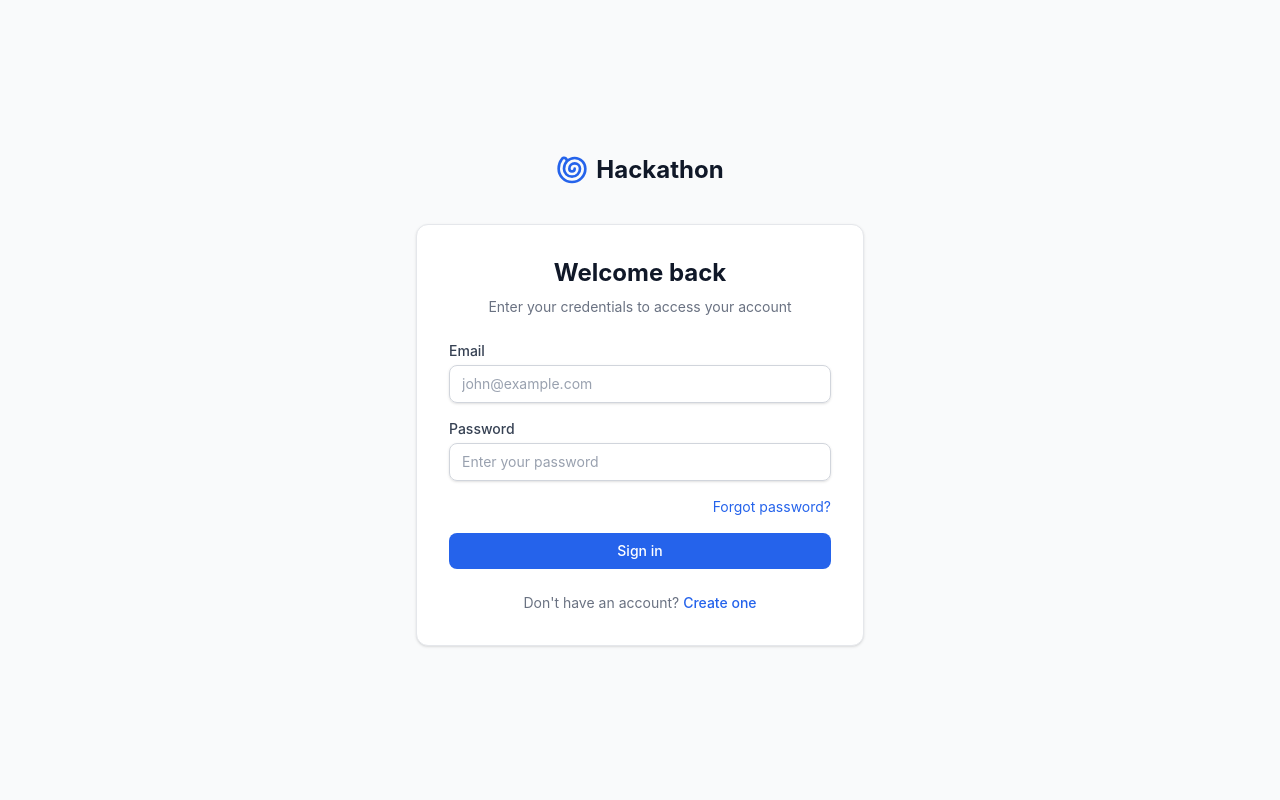
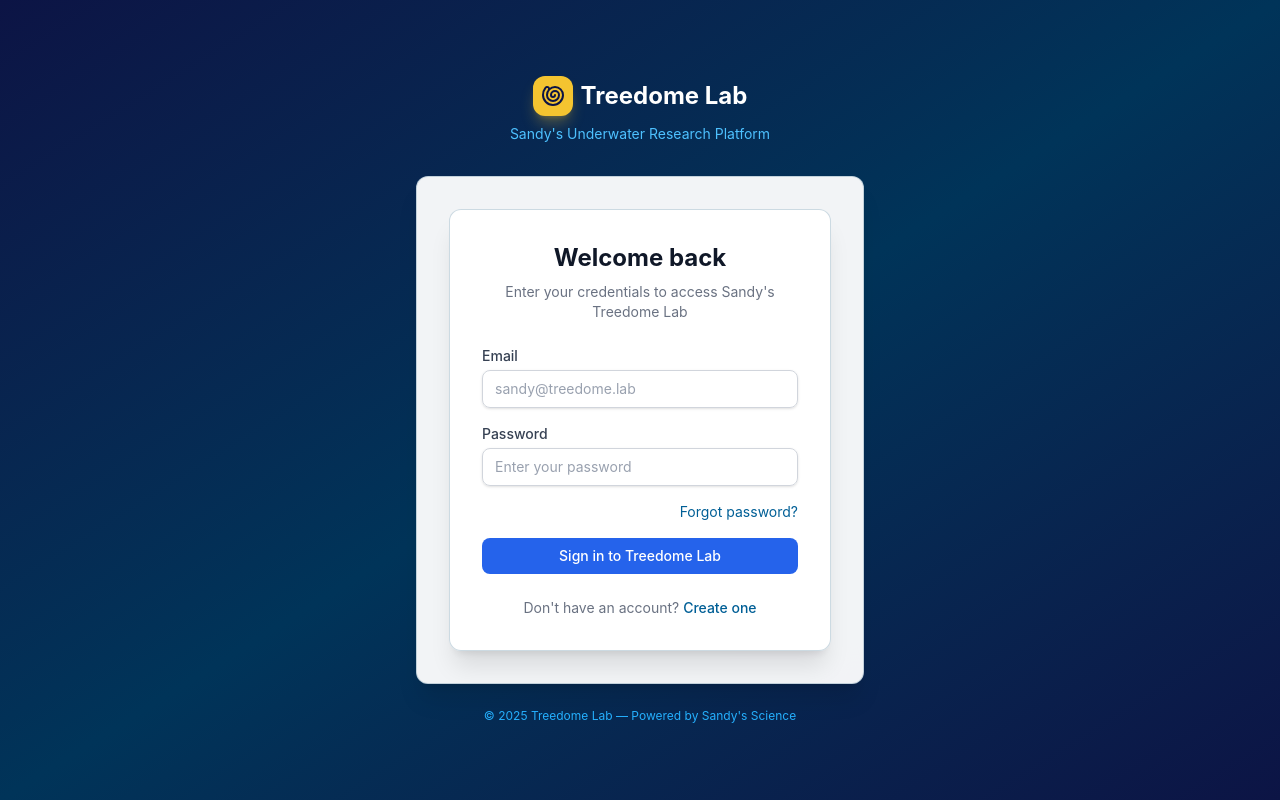
Before and after one commit to LabAgent/hackathon-frontend, a React (Vite) app: page /login in a window 1280 px wide. Built offline with nearby package versions, Linux system fonts and the light colour scheme; no server answers.

Commit message:
feat: améliorer l'interface utilisateur des pages Admin, Auth et Login, et ajouter des suggestions dans LabAssistantPage

```diff
--- a/src/components/layout/AdminLayout.tsx
+++ b/src/components/layout/AdminLayout.tsx
@@ -44,8 +44,7 @@ export function AdminLayout() {
   };
 
   return (
-    <div className="min-h-screen bg-gray-100">
-      {/* Sidebar - mobile overlay */}
+    <div className="min-h-screen bg-gradient-to-br from-ocean-900 via-ocean-800 to-ocean-900">
       {sidebarOpen && (
         <div
           className="fixed inset-0 bg-black/50 z-40 lg:hidden"
@@ -53,18 +52,22 @@ export function AdminLayout() {
         />
       )}
 
-      {/* Sidebar */}
       <aside
-        className={`fixed top-0 left-0 z-50 h-full w-64 bg-gray-900 text-white transition-transform duration-200 lg:translate-x-0 ${
+        className={`fixed top-0 left-0 z-50 h-full w-64 bg-ocean-900/95 backdrop-blur-xl border-r border-ocean-700/50 text-white transition-transform duration-200 lg:translate-x-0 ${
           sidebarOpen ? 'translate-x-0' : '-translate-x-full'
         }`}
       >
-        <div className="flex items-center justify-between h-16 px-6 border-b border-gray-800">
+        <div className="flex items-center justify-between h-16 px-6 border-b border-ocean-700/50">
           <div className="flex items-center gap-2">
-            <Shield className="h-6 w-6 text-primary-400" />
-            <span className="font-semibold">Admin Panel</span>
+            <div className="h-8 w-8 bg-sandy-400 rounded-lg flex items-center justify-center shadow-md">
+              <Shield className="h-5 w-5 text-ocean-900" />
+            </div>
+            <div className="flex flex-col">
+              <span className="font-semibold text-white text-sm leading-tight">Treedome Lab</span>
+              <span className="text-ocean-400 text-xs">Admin Panel</span>
+            </div>
           </div>
-          <button className="lg:hidden" onClick={() => setSidebarOpen(false)}>
+          <button className="lg:hidden text-ocean-400 hover:text-white" onClick={() => setSidebarOpen(false)}>
             <X className="h-5 w-5" />
           </button>
         </div>
@@ -76,8 +79,8 @@ export function AdminLayout() {
               onClick={() => setSidebarOpen(false)}
               className={`flex items-center gap-3 px-3 py-2.5 rounded-lg text-sm font-medium transition-colors ${
                 isActive(item.path)
-                  ? 'bg-primary-600 text-white'
-                  : 'text-gray-300 hover:bg-gray-800 hover:text-white'
+                  ? 'bg-sandy-400/20 text-sandy-300'
+                  : 'text-ocean-200 hover:bg-ocean-700/40 hover:text-white'
               }`}
             >
               <item.icon className="h-5 w-5" />
@@ -87,13 +90,11 @@ export function AdminLayout() {
         </nav>
       </aside>
 
-      {/* Main area */}
       <div className="lg:ml-64">
-        {/* Top header */}
-        <header className="bg-white border-b border-gray-200 sticky top-0 z-30">
+        <header className="bg-ocean-900/80 backdrop-blur-xl border-b border-ocean-700/50 sticky top-0 z-30">
           <div className="flex items-center justify-between h-16 px-4 sm:px-6">
             <button
-              className="lg:hidden p-2 text-gray-500 hover:text-gray-700"
+              className="lg:hidden p-2 text-ocean-300 hover:text-white"
               onClick={() => setSidebarOpen(true)}
             >
               <Menu className="h-5 w-5" />
@@ -103,32 +104,32 @@ export function AdminLayout() {
               <div className="relative">
                 <button
                   onClick={() => setProfileDropdown(!profileDropdown)}
-                  className="flex items-center gap-2 p-1.5 rounded-lg hover:bg-gray-100 transition-colors"
+                  className="flex items-center gap-2 p-1.5 rounded-lg hover:bg-ocean-700/40 transition-colors"
                 >
                   {user?.image ? (
-                    <img src={user.image} alt="" className="h-8 w-8 rounded-full object-cover" />
+                    <img src={user.image} alt="" className="h-8 w-8 rounded-full object-cover border-2 border-sandy-400" />
                   ) : (
-                    <div className="h-8 w-8 rounded-full bg-gray-200 text-gray-600 flex items-center justify-center text-sm font-medium">
+                    <div className="h-8 w-8 rounded-full bg-sandy-400 text-ocean-900 flex items-center justify-center text-sm font-bold">
                       {user ? getInitials(user.fullName) : 'A'}
                     </div>
                   )}
                   <div className="hidden sm:block text-left">
-                    <p className="text-sm font-medium text-gray-900">{user?.fullName}</p>
-                    <p className="text-xs text-gray-500">Administrator</p>
+                    <p className="text-sm font-medium text-white">{user?.fullName}</p>
+                    <p className="text-xs text-sandy-300">Administrator</p>
                   </div>
-                  <ChevronDown className="h-4 w-4 text-gray-500 hidden sm:block" />
+                  <ChevronDown className="h-4 w-4 text-ocean-300 hidden sm:block" />
                 </button>
                 {profileDropdown && (
                   <>
                     <div className="fixed inset-0 z-40" onClick={() => setProfileDropdown(false)} />
-                    <div className="absolute right-0 mt-2 w-48 bg-white rounded-lg border border-gray-200 shadow-lg z-50 py-1">
-                      <div className="px-4 py-2 border-b border-gray-100">
-                        <p className="text-sm font-medium text-gray-900">{user?.fullName}</p>
-                        <p className="text-xs text-gray-500">Administrator</p>
+                    <div className="absolute right-0 mt-2 w-48 bg-ocean-800 rounded-lg border border-ocean-700 shadow-lg z-50 py-1">
+                      <div className="px-4 py-2 border-b border-ocean-700">
+                        <p className="text-sm font-medium text-white">{user?.fullName}</p>
+                        <p className="text-xs text-sandy-300">Administrator</p>
                       </div>
                       <button
                         onClick={handleLogout}
-                        className="w-full text-left px-4 py-2 text-sm text-danger-600 hover:bg-gray-50"
+                        className="w-full text-left px-4 py-2 text-sm text-coral-400 hover:bg-ocean-700/40"
                       >
                         <LogOut className="inline h-4 w-4 mr-2" />
                         Sign out
@@ -141,7 +142,6 @@ export function AdminLayout() {
           </div>
         </header>
 
-        {/* Content */}
         <main className="p-4 sm:p-6 lg:p-8">
           <Outlet />
         </main>
--- a/src/components/layout/AuthLayout.tsx
+++ b/src/components/layout/AuthLayout.tsx
@@ -4,15 +4,23 @@ import { Shell } from 'lucide-react';
 
 export function AuthLayout() {
   return (
-    <div className="min-h-screen flex items-center justify-center bg-gray-50 px-4">
+    <div className="min-h-screen flex items-center justify-center bg-gradient-to-br from-ocean-900 via-ocean-800 to-ocean-900 px-4">
       <div className="w-full max-w-md">
         <div className="text-center mb-8">
           <Link to="/" className="inline-flex items-center gap-2">
-            <Shell className="h-8 w-8 text-primary-600" />
-            <span className="text-2xl font-bold text-gray-900">Hackathon</span>
+            <div className="h-10 w-10 bg-sandy-400 rounded-xl flex items-center justify-center shadow-lg shadow-sandy-400/30">
+              <Shell className="h-6 w-6 text-ocean-900" />
+            </div>
+            <span className="text-2xl font-bold text-white">Treedome Lab</span>
           </Link>
+          <p className="text-ocean-300 text-sm mt-2">Sandy's Underwater Research Platform</p>
         </div>
-        <Outlet />
+        <div className="bg-white/95 backdrop-blur-xl rounded-xl shadow-xl border border-ocean-700/20 p-8">
+          <Outlet />
+        </div>
+        <p className="text-center text-ocean-400 text-xs mt-6">
+          &copy; 2025 Treedome Lab &mdash; Powered by Sandy's Science
+        </p>
       </div>
     </div>
   );
--- a/src/pages/auth/LoginPage.tsx
+++ b/src/pages/auth/LoginPage.tsx
@@ -45,14 +45,14 @@ export default function LoginPage() {
   const state = location.state as { registered?: boolean } | null;
 
   return (
-    <div className="bg-white rounded-xl shadow-sm border border-gray-200 p-8">
+    <div className="bg-white/95 backdrop-blur-xl rounded-xl shadow-xl border border-ocean-700/20 p-8">
         <h2 className="text-2xl font-bold text-gray-900 text-center mb-2">Welcome back</h2>
         <p className="text-sm text-gray-500 text-center mb-6">
-          Enter your credentials to access your account
+          Enter your credentials to access Sandy's Treedome Lab
         </p>
 
         {state?.registered && (
-          <div className="mb-4 p-3 rounded-lg bg-success-50 text-success-700 text-sm">
+          <div className="mb-4 p-3 rounded-lg bg-kelp-50 text-kelp-700 text-sm">
             Registration successful! Please check your email to verify your account, then sign in.
           </div>
         )}
@@ -64,7 +64,7 @@ export default function LoginPage() {
             label="Email"
             id="email"
             type="email"
-            placeholder="john@example.com"
+            placeholder="sandy@treedome.lab"
             error={errors.email?.message}
             {...reg('email')}
           />
@@ -79,19 +79,19 @@ export default function LoginPage() {
           <div className="flex items-center justify-end">
             <Link
               to="/forgot-password"
-              className="text-sm text-primary-600 hover:text-primary-700"
+              className="text-sm text-ocean-600 hover:text-ocean-700"
             >
               Forgot password?
             </Link>
           </div>
-          <Button type="submit" loading={isPending} className="w-full">
-            Sign in
+          <Button type="submit" loading={isPending} className="w-full bg-ocean-600 hover:bg-ocean-700">
+            Sign in to Treedome Lab
           </Button>
         </form>
 
         <p className="mt-6 text-center text-sm text-gray-500">
           Don't have an account?{' '}
-          <Link to="/register" className="text-primary-600 hover:text-primary-700 font-medium">
+          <Link to="/register" className="text-ocean-600 hover:text-ocean-700 font-medium">
             Create one
           </Link>
         </p>
--- a/src/pages/user/LabAssistantPage.tsx
+++ b/src/pages/user/LabAssistantPage.tsx
@@ -174,7 +174,14 @@ export default function LabAssistantPage() {
                 <h3 className="text-lg font-medium text-gray-700">How can I help you today?</h3>
                 <p className="text-gray-400 text-sm mt-1">I can search the web, manage inventory, run experiments, and more.</p>
                 <div className="flex flex-wrap justify-center gap-2 mt-4">
-                  {['Search for kelp growth studies', 'Check low stock items', 'Show all research projects'].map(s => (
+                  {[
+                    'Search for kelp growth studies',
+                    'Check low stock items',
+                    'Show all research projects',
+                    'Suggest hypotheses about underwater acoustics',
+                    'What supplies need reordering?',
+                    'Create a new project called "Jellyfish Migration Patterns"',
+                  ].map(s => (
                     <button key={s} onClick={() => setInput(s)} className="text-xs px-3 py-1.5 rounded-full bg-ocean-50 text-ocean-600 hover:bg-ocean-100 transition-colors">{s}</button>
                   ))}
                 </div>
--- a/src/types/agent.types.ts
+++ b/src/types/agent.types.ts
@@ -21,6 +21,7 @@ export interface AgentMessage {
 }
 
 export type ProgressEvent =
+  | { type: 'conversation_id'; conversationId: string }
   | { type: 'agent_start'; agent: string; message: string }
   | { type: 'reasoning'; agent: string; chunk: string }
   | { type: 'content'; agent: string; chunk: string }
--- a/src/types/research.types.ts
+++ b/src/types/research.types.ts
@@ -25,7 +25,7 @@ export interface ProjectRequirement {
   projectId: number;
   inventoryId: number;
   requiredQuantity: number;
-  inventory?: Inventory;
+  inventory?: import('./inventory.types').Inventory;
 }
 
 export interface CreateProjectDTO {
```
